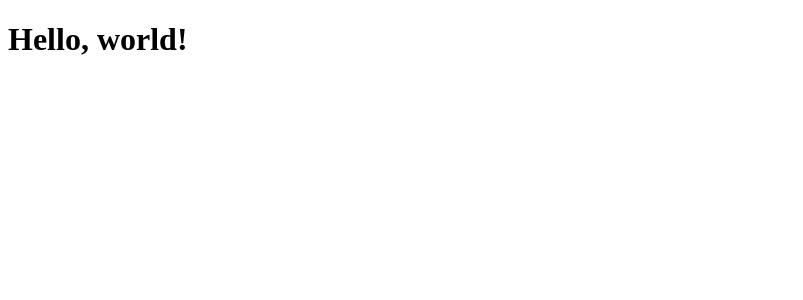
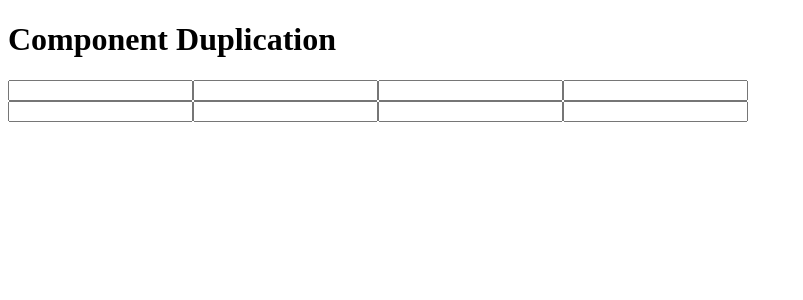
Before and after one commit to TokutyTok/React-Code-Collection, a React (Create React App) app: page / in a window 1280 px wide. Shown: the top 300 px of the page, without its empty margins (0-803 px from the left). Built offline with nearby package versions, Linux system fonts and the light colour scheme.

Commit message:
配列に格納されたテキストボックスをレンダリングする

```diff
--- /dev/null
+++ b/src/components/TextBox.jsx
@@ -0,0 +1,6 @@
+import React from 'react'
+
+export const TextBox = (props) => {
+    const { index } = props
+    return <input key={index} type='text' name={`input${index}`}></input>
+}
--- /dev/null
+++ b/src/pages/ComponentDuplicationPage.jsx
@@ -0,0 +1,23 @@
+import React from 'react'
+import { TextBox } from '../components/TextBox'
+
+export const ComponentDuplication = () => {
+    let textBoxes = []
+
+    for (let i = 0; i < 4; i++) {
+        textBoxes.push(<TextBox key={i} index={i} />)
+    }
+
+    return (
+        <>
+            <h1>Component Duplication</h1>
+            <div>{textBoxes}</div>
+            <div>
+                <input type='text' name='input01'></input>
+                <input type='text' name='input02'></input>
+                <input type='text' name='input03'></input>
+                <input type='text' name='input04'></input>
+            </div>
+        </>
+    )
+}
```
Also changed, not shown: src/index.jsx (+5 -4 lines).
